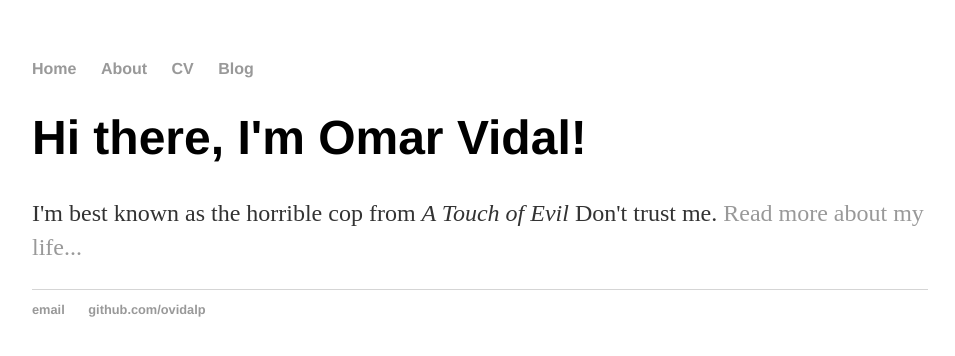
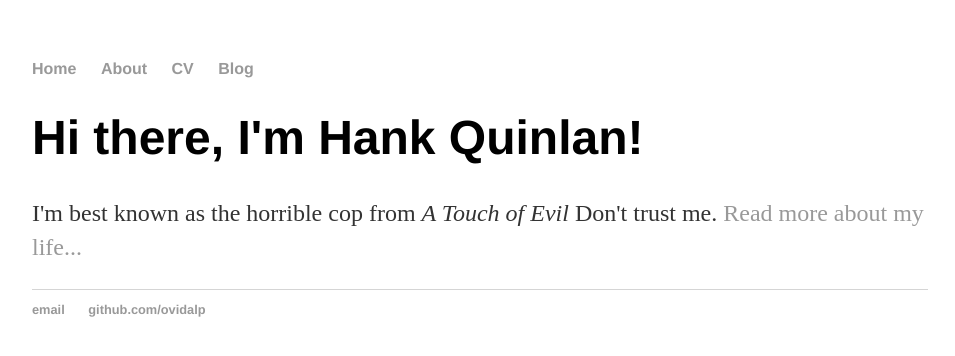
Before and after one commit to ovidalp/ovidalp.github.io, a Jekyll site: the page built from index.html, in a window 1280 px wide. Shown: the top 356 px of the page, without its empty margins (160-1115 px from the left). Built offline with Jekyll 4.4.1, drawn with Linux system fonts in a browser that asks for light colours.

Commit message:
Update index.html
using Jekyll calls liquid tags

```diff
--- a/index.html
+++ b/index.html
@@ -1,30 +1,8 @@
-<!DOCTYPE html>
-<html>
-	<head>
-		<title>Omar Vidal, Home page</title>
-		<!-- link to main stylesheet -->
-		<link rel="stylesheet" type="text/css" href="/css/main.css">
-	</head>
-	<body>
-		<nav>
-    		<ul>
-        		<li><a href="/">Home</a></li>
-	        	<li><a href="/about">About</a></li>
-        		<li><a href="/cv">CV</a></li>
-        		<li><a href="/blog">Blog</a></li>
-    		</ul>
-		</nav>
-		<div class="container">
-    		<div class="blurb">
-        		<h1>Hi there, I'm Omar Vidal!</h1>
-				<p>I'm best known as the horrible cop from <em>A Touch of Evil</em> Don't trust me. <a href="/about">Read more about my life...</a></p>
-    		</div><!-- /.blurb -->
-		</div><!-- /.container -->
-		<footer>
-    		<ul>
-        		<li><a href="mailto:ovidalp@dcc.ufmg.br">email</a></li>
-        		<li><a href="https://github.com/ovidalp">github.com/ovidalp</a></li>
-			</ul>
-		</footer>
-	</body>
-</html>
+---
+layout: default
+title: Omar Vidal, Home Page
+---
+<div class="blurb">
+	<h1>Hi there, I'm Hank Quinlan!</h1>
+	<p>I'm best known as the horrible cop from <em>A Touch of Evil</em> Don't trust me. <a href="/about">Read more about my life...</a></p>
+</div><!-- /.blurb -->
```
